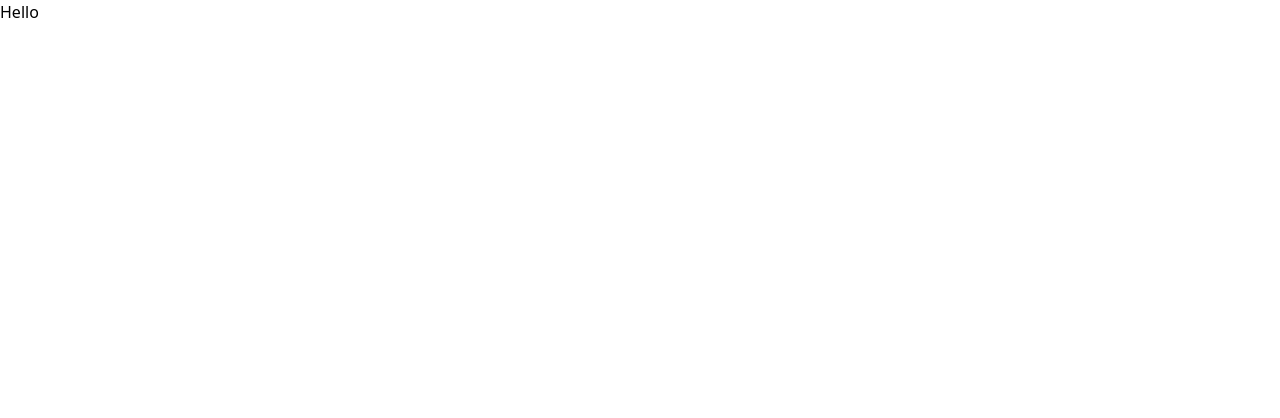
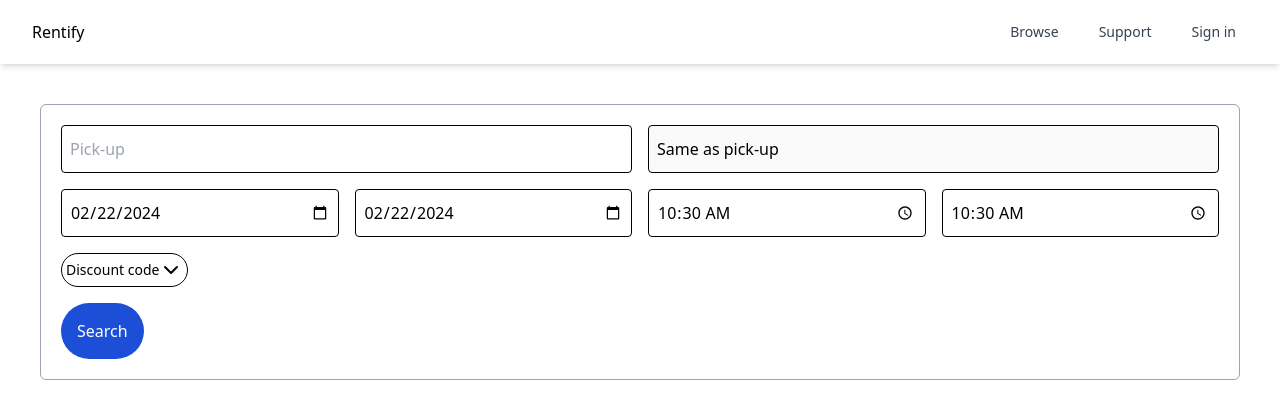
Before and after one commit to kelazzab/team_1-soen341projectW2024, a SvelteKit app in the folder frontend/: page / in a window 1280 px wide. Shown: the top 418 px of the page. Built offline with nearby package versions, Linux system fonts and the light colour scheme.

Commit message:
fix #8: Added navbar and a browsing componet

```diff
--- a/frontend/package.json
+++ b/frontend/package.json
@@ -23,5 +23,8 @@
 		"typescript": "^5.0.0",
 		"vite": "^5.0.3"
 	},
-	"type": "module"
+	"type": "module",
+	"dependencies": {
+		"lucide-svelte": "^0.324.0"
+	}
 }
--- /dev/null
+++ b/frontend/src/lib/components/Browse.svelte
@@ -0,0 +1,32 @@
+<script>
+
+    import {ChevronDown} from "lucide-svelte";
+
+    let pickupLocation = '';
+    let dropoffLocation = 'Same as pick-up';
+    let pickupDate = new Date().toISOString().slice(0, 10); // default to today's date
+    let dropoffDate = new Date().toISOString().slice(0, 10);
+    let pickupTime = '10:30';
+    let dropoffTime = '10:30';
+</script>
+
+<div class="mt-5 sm:mt-10 sm:mx-10 sm:border border-gray-400 border-solid rounded-md p-5">
+
+    <form class="flex flex-col">
+        <div class="grid grid-cols-6 gap-4 lg:grid-cols-4">
+            <input type="text" placeholder="Pick-up" class="border rounded p-2 col-span-6 md:col-span-3 lg:col-span-2 h-12 border-black"
+                   bind:value={pickupLocation}/>
+            <input type="text" placeholder="Drop-off" class="border rounded p-2 col-span-6 md:col-span-3 lg:col-span-2 h-12 border-black" value={dropoffLocation}
+                   disabled/>
+            <input type="date" class="border rounded p-2 col-span-3  lg:col-span-1 h-12 border-black" bind:value={pickupDate}/>
+            <input type="date" class="border rounded p-2 col-span-3  lg:col-span-1 h-12 border-black" bind:value={dropoffDate}/>
+            <input type="time" class="border rounded p-2 col-span-3  lg:col-span-1 h-12 border-black" bind:value={pickupTime}/>
+            <input type="time" class="border rounded p-2 col-span-3  lg:col-span-1 h-12 border-black" bind:value={dropoffTime}/>
+        </div>
+        <button class="flex flex-row items-center mt-4 border border-black p-1 rounded-full w-fit text-sm">Discount code <ChevronDown /></button>
+        <button type="submit" class="mt-4 bg-blue-700 text-white p-4 rounded-full w-fit max-sm:w-full">Search</button>
+    </form>
+</div>
+
+<style>
+</style>
--- /dev/null
+++ b/frontend/src/lib/components/layout/Header.svelte
@@ -0,0 +1,7 @@
+<script>
+import NavBar from "$lib/components/layout/NavBar.svelte";
+</script>
+
+<header class="bg-white shadow-md">
+  <NavBar/>
+</header>
--- /dev/null
+++ b/frontend/src/lib/components/layout/NavBar.svelte
@@ -0,0 +1,40 @@
+<script lang="ts">
+    import NavLink from "$lib/components/layout/NavLink.svelte";
+
+    let nav = [
+        {
+            href: "/browse",
+            label: "Browse",
+            icon: `<svg xmlns="http://www.w3.org/2000/svg" width="24" height="24" viewBox="0 0 24 24" fill="none" stroke="currentColor" stroke-width="1.5" stroke-linecap="round" stroke-linejoin="round" class="lucide lucide-search"><circle cx="11" cy="11" r="8"/><path d="m21 21-4.3-4.3"/></svg>`
+        }, {
+            href: "/support",
+            label: "Support",
+            icon: `<svg xmlns="http://www.w3.org/2000/svg" width="24" height="24" viewBox="0 0 24 24" fill="none" stroke="currentColor" stroke-width="1.5" stroke-linecap="round" stroke-linejoin="round" class="lucide lucide-message-circle-question"><path d="M7.9 20A9 9 0 1 0 4 16.1L2 22Z"/><path d="M9.09 9a3 3 0 0 1 5.83 1c0 2-3 3-3 3"/><path d="M12 17h.01"/></svg>`
+        }, {
+            href: "/signin",
+            label: "Sign in",
+            icon: `<svg xmlns="http://www.w3.org/2000/svg" width="24" height="24" viewBox="0 0 24 24" fill="none" stroke="currentColor" stroke-width="1.5" stroke-linecap="round" stroke-linejoin="round" class="lucide lucide-circle-user-round"><path d="M18 20a6 6 0 0 0-12 0"/><circle cx="12" cy="10" r="4"/><circle cx="12" cy="12" r="10"/></svg>`
+        },
+    ]
+</script>
+
+<nav class="max-w-7xl mx-auto px-4 sm:px-6 lg:px-8">
+    <div class="flex items-center justify-between h-16">
+
+        <!-- Logo -->
+        <div class="flex-shrink-0 flex flex-row items-center">
+            <!--img class="h-8 w-8" src="/logo.svg" alt="Logo"-->
+            Rentify
+        </div>
+
+        <!-- Navigation Links -->
+        <div class="md:block">
+            <div class="ml-10 flex items-baseline space-x-4">
+                {#each nav as item}
+                    <NavLink {...item}/>
+                {/each}
+            </div>
+        </div>
+
+    </div>
+</nav>
--- /dev/null
+++ b/frontend/src/lib/components/layout/NavLink.svelte
@@ -0,0 +1,10 @@
+<script lang="ts">
+    export let href: string;
+    export let label: string;
+    export let icon: string;
+</script>
+
+<a href={href} class="max-sm:hidden text-gray-700 px-3 py-2 text-sm font-medium hover:text-blue-700">{label}</a>
+<a href={href} class="sm:hidden px-2 py-2 hover:text-blue-700">
+    {@html icon}
+</a>
--- a/frontend/src/routes/+page.svelte
+++ b/frontend/src/routes/+page.svelte
@@ -1 +1,8 @@
-<h2>Hello</h2>
+<script>
+    import Browse from "$lib/components/Browse.svelte";
+    import Header from "$lib/components/layout/Header.svelte";
+</script>
+
+<Header/>
+
+<Browse/>
```
Also changed, not shown: 1 other file (tests, documents, lock files or other folders).
